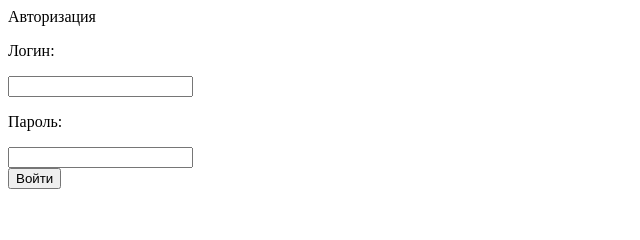
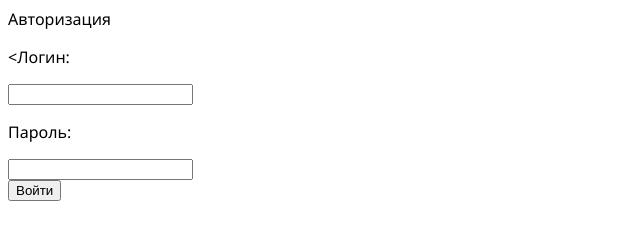
Before and after one commit to XLEBYSEK/verstka, a plain HTML site: page index.html in a window 1280 px wide. Shown: the whole page, without its empty margins (0-640 px from the left). Drawn offline with Linux system fonts and the light colour scheme.

Commit message:
Update index.html

```diff
--- a/index.html
+++ b/index.html
@@ -1,7 +1,8 @@
 <body>
+    <font face="Segoe UI">
     <div class = container>
         <p>Авторизация</p>
-        <p class = log>Логин:</p>
+        <p class = log><Логин:</p>
         <input>
         <p class = log>Пароль:</p>
         <input><br>
```
